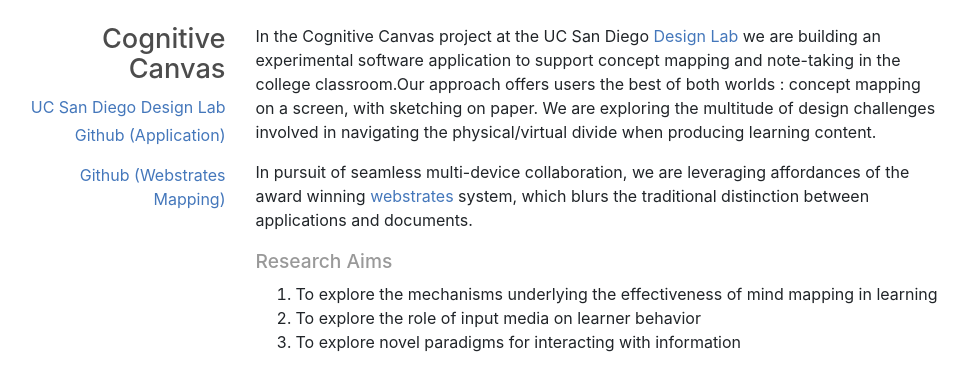
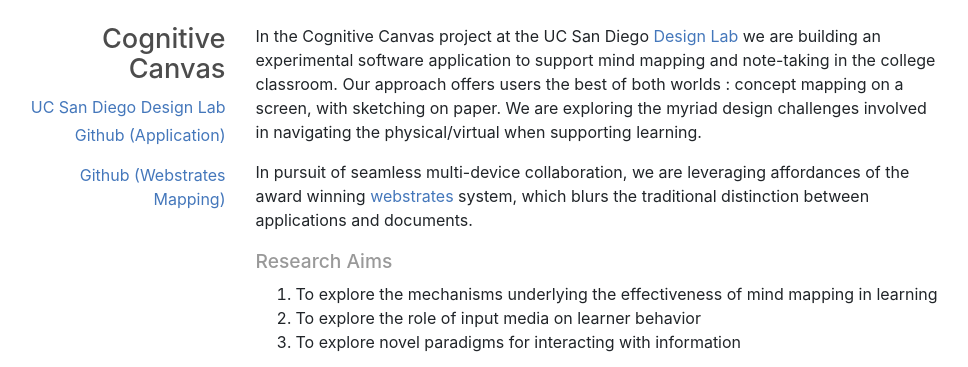
Before and after one commit to madebyafox/CognitiveCanvas, a plain HTML site: page docs/index.html in a window 1280 px wide. Shown: the top 367 px of the page, without its empty margins (162-1130 px from the left). Drawn offline with nearby package versions, Linux system fonts and the light colour scheme.

Commit message:
description

```diff
--- a/docs/index.html
+++ b/docs/index.html
@@ -23,10 +23,10 @@
             <p>In the Cognitive Canvas project at the UC San Diego
               <a href="http://designlab.ucsd.edu/">
               Design Lab</a> we are building an experimental software
-              application to support concept mapping and note-taking in the
-              college classroom.Our approach offers users the best of both worlds : concept mapping on a screen,
-              with sketching on paper. We are exploring the multitude of design challenges involved in
-              navigating the physical/virtual divide when producing learning content. </p>
+              application to support mind mapping and note-taking in the
+              college classroom. Our approach offers users the best of both worlds : concept mapping on a screen,
+              with sketching on paper. We are exploring the myriad design challenges involved in
+              navigating the physical/virtual when supporting learning. </p>
 
             <p>In pursuit of seamless multi-device collaboration, we are leveraging affordances of the award
               winning <a href="http://webstrates.net/">webstrates</a> system, which blurs the traditional distinction
```
